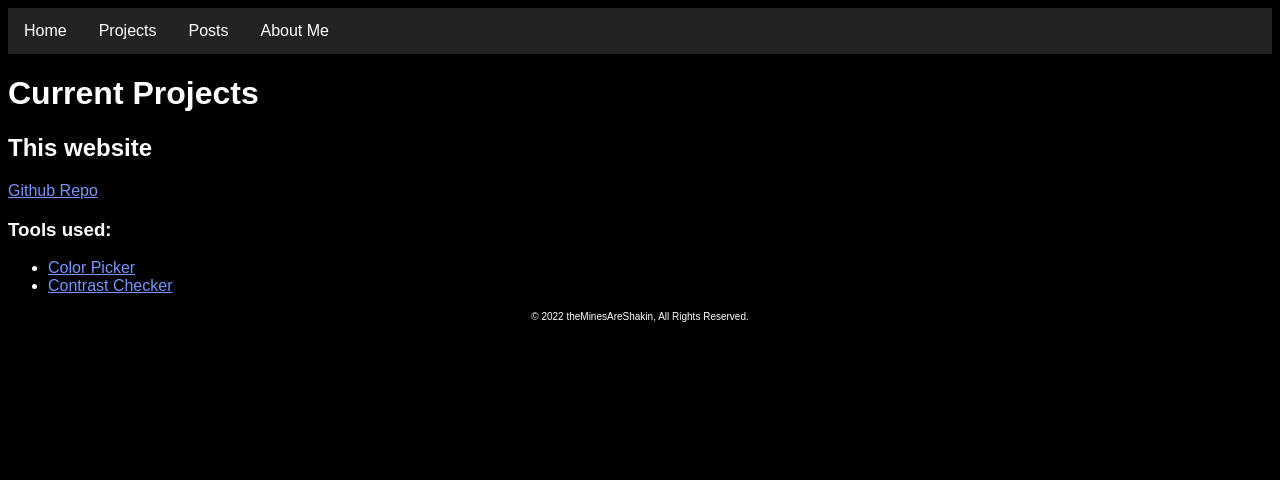
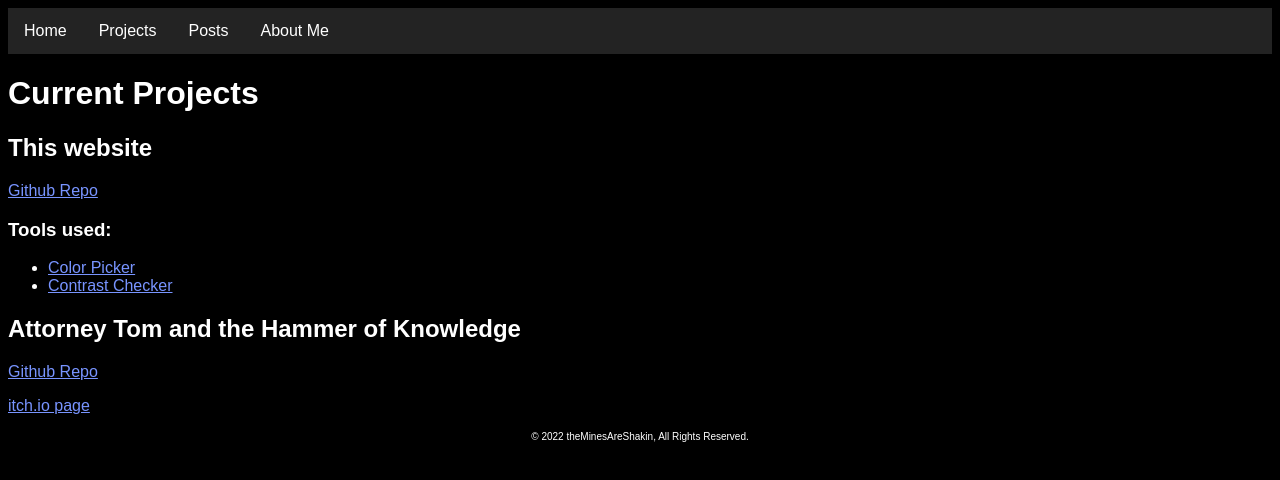
Before and after one commit to jakemeinershagen/website, a plain HTML site: page projects.html in a window 1280 px wide. Drawn offline with Linux system fonts and the light colour scheme.

Commit message:
add AT-HOK as project and remove linux blog from index

```diff
--- a/projects.html
+++ b/projects.html
@@ -23,6 +23,10 @@
 		<li><a href="https://contrastchecker.com/" target="_blank" rel="noopener">Contrast Checker</a></li>
 	</ul>
 
+
+	<h2>Attorney Tom and the Hammer of Knowledge</h2>
+	<p><a  href="https://github.com/TheMinesAreShakin/AT-HOK" target="_blank" rel="noopener">Github Repo</a></p>
+	<p><a  href="https://theminesareshakin.itch.io/attorney-tom-and-the-hammer-of-knowledge" target="_blank" rel="noopener">itch.io page</a></p>
 	<footer>
 		<p>&copy; 2022 theMinesAreShakin, All Rights Reserved.</p>
 	</footer>
```
Also changed, not shown: index.html (+0 -1 lines).
